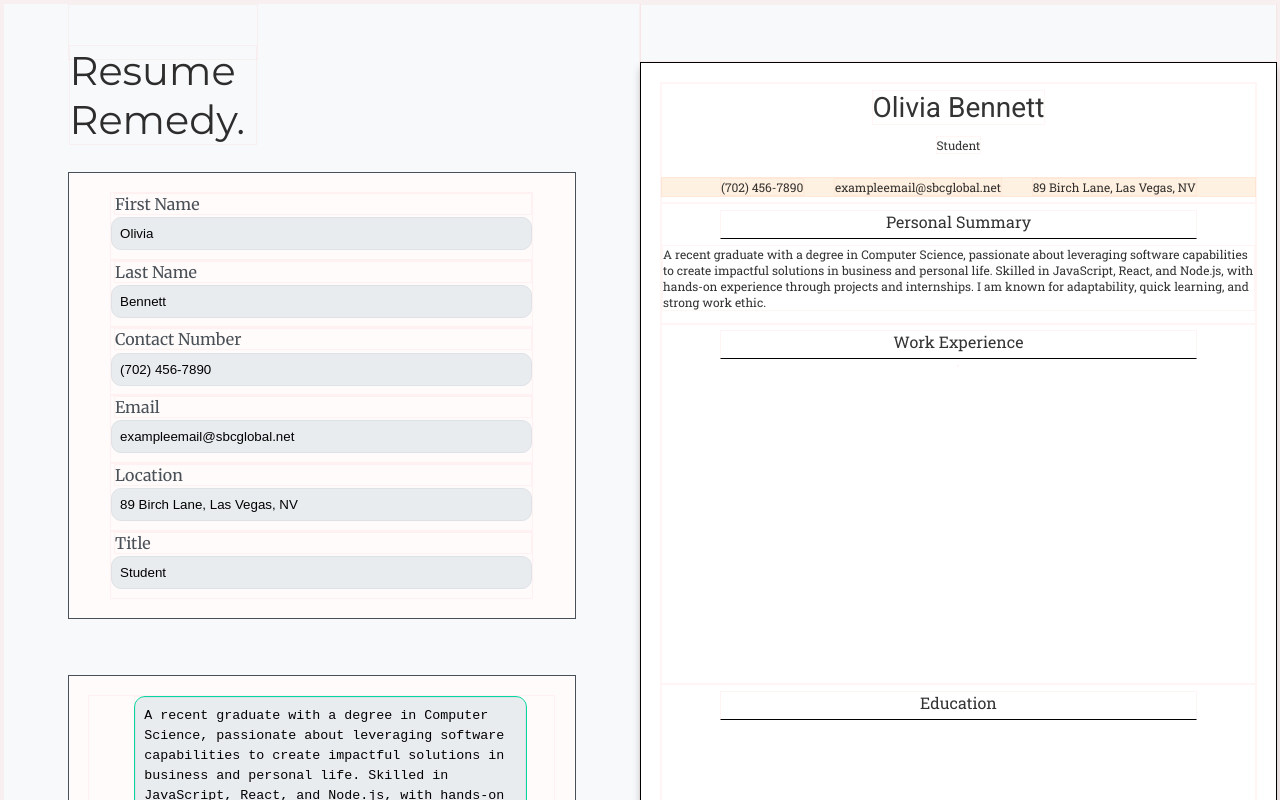
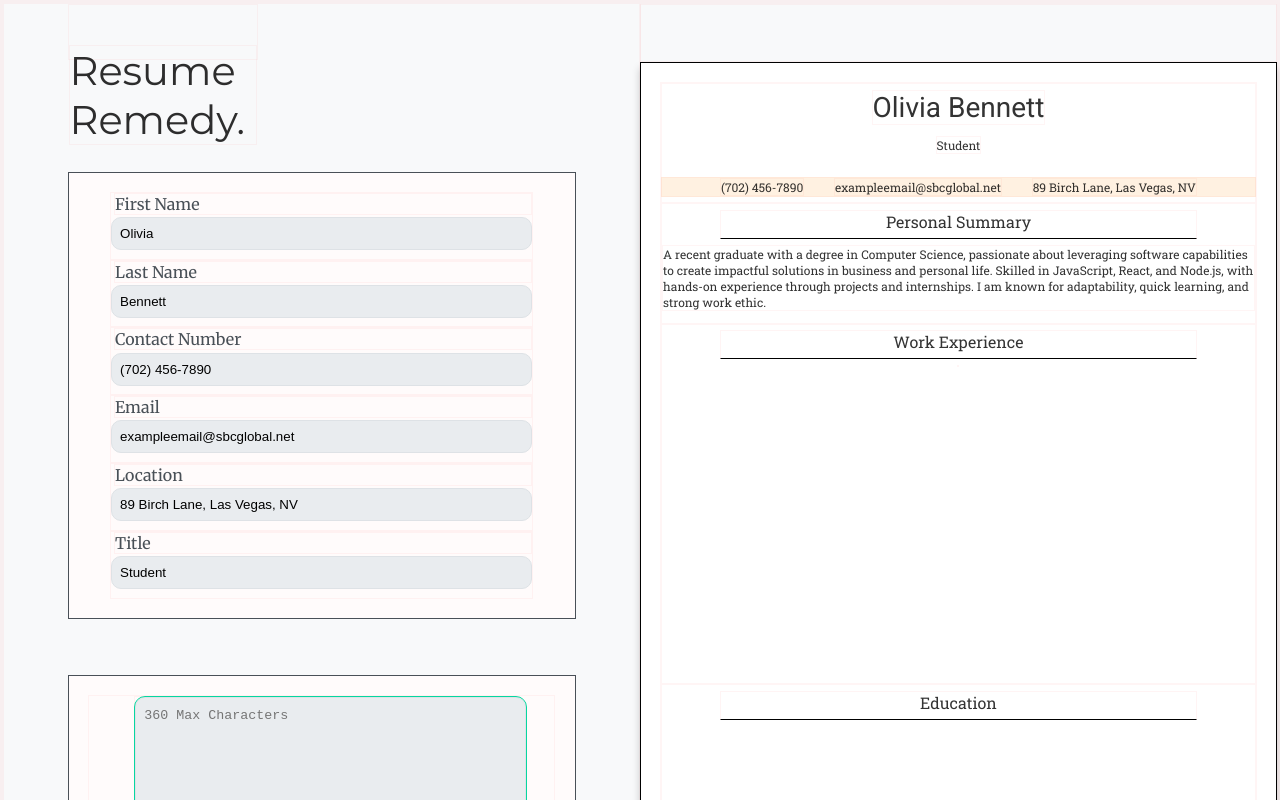
Before and after one commit to massoncorlette/Resume-Remedy, a React (Vite) app: page / in a window 1280 px wide. Both pictures are taken after a click on the button 321 px from the left and 747 px from the top of the page. Shown: the top 800 px of the page. Built offline with nearby package versions, Linux system fonts and the light colour scheme.

Commit message:
refactor:adjusting App root component to be the parent component for all user data and handler functions

```diff
--- a/src/App.jsx
+++ b/src/App.jsx
@@ -5,17 +5,26 @@ import { UserInfo, ResumePreview, UserHistory } from './components/resumePreview
 function App() {
   const [userData, setUser] = useState({firstName: "Olivia", lastName: "Bennett", phoneNumber: "(702) 456-7890", email: "exampleemail@sbcglobal.net", location: "89 Birch Lane, Las Vegas, NV",
     title: "Student", summary: "A recent graduate with a degree in Computer Science, passionate about leveraging software capabilities to create impactful solutions in business and personal life. Skilled in JavaScript, React, and Node.js, with hands-on experience through projects and internships. I am known for adaptability, quick learning, and strong work ethic.",
-
    });
 
-  //handler function
-  const userPropHandler = (value, propType) => {
+  //handler function for user info
+  const updateInfo = (value, propType) => {
 
     const changeUser = {...userData, [propType]:value};
 
     setUser(changeUser);
   }
 
+  const [userWork, setWork] = useState(
+    {set:true, company:"Google", job:"CEO", startdate:"August 15, 1997", enddate: "September 12, 2012"},
+    {set:true, company:"AppleBees", job:"Cook", startdate:"August 15, 1997", enddate: "September 12, 2012"},
+    {set:true, company:"Facebook", job:"UI Designer", startdate:"August 15, 1997", enddate: "September 12, 2012"}
+  )
+
+  //handler for user history
+  const updateWork = (index, newWork) => {
+    setWork(userWork.map((work, i) => (i === index ? newWork : work)));
+  };
 
   return (
     <>
@@ -23,9 +32,9 @@ function App() {
         <div id="logoContainer">
           <p id="title">Resume Remedy.</p>
         </div>
-        <UserInfo userPropHandler={userPropHandler} userData={userData}/>
-        <UserHistory userPropHandler={userPropHandler}
-        userData={userData}/>
+        <UserInfo updateInfo={updateInfo} userData={userData}/>
+        <UserHistory updateWork={updateWork}
+        userWork={userWork}/>
       </div>
       <div id="resumeContainer">
         <div id="controlsContainer"></div>
--- a/src/components/resumePreview.jsx
+++ b/src/components/resumePreview.jsx
@@ -1,7 +1,7 @@
 import squareadd from '../assets/squareadd.svg';
-import { useState } from 'react'
+import { useState } from 'react';
 
-export function UserInfo({userPropHandler,userData}) {
+export function UserInfo({ updateInfo,userData}) {
 
 
   return (
@@ -11,65 +11,53 @@ export function UserInfo({userPropHandler,userData}) {
         <input name="firstName"
         type="text"
         value={userData.firstName}
-        onChange={(event) => userPropHandler(event.target.value, "firstName")}></input>
+        onChange={(event) => updateInfo(event.target.value, "firstName")}></input>
       </div>
       <div id="lastName" className="infoInput">
         <label htmlFor="lastName">Last Name</label>
         <input name="lastName"
         type="text"
         value={userData.lastName}
-        onChange={(event) => userPropHandler(event.target.value, "lastName")}></input>
+        onChange={(event) => updateInfo(event.target.value, "lastName")}></input>
       </div>
       <div id="phoneNumber" className="infoInput">
         <label htmlFor="phoneNumber">Contact Number</label>
         <input name="phoneNumber"
         type="text"
         value={userData.phoneNumber}
-        onChange={(event) => userPropHandler(event.target.value, "phoneNumber")}></input>
+        onChange={(event) => updateInfo(event.target.value, "phoneNumber")}></input>
       </div>
       <div id="email" className="infoInput" >
         <label htmlFor="email">Email</label>
         <input name="email" placeholder='exampleemail@sbcglobal.net'
         type="text"
         value={userData.email}
-        onChange={(event) => userPropHandler(event.target.value, "email")}></input>
+        onChange={(event) => updateInfo(event.target.value, "email")}></input>
       </div>
       <div id="location" className="infoInput">
         <label htmlFor="location">Location</label>
         <input name="location" placeholder='Address / City / State'
         type="text"
         value={userData.location}
-        onChange={(event) => userPropHandler(event.target.value, "location")}></input>
+        onChange={(event) => updateInfo(event.target.value, "location")}></input>
       </div>
       <div className="infoInput">
         <label htmlFor="title">Title</label>
         <input name="title" placeholder='Student / Filmmaker / Window Washer ect.'
         type="text"
         value={userData.title}
-        onChange={(event) => userPropHandler(event.target.value, "title")}></input>
+        onChange={(event) => updateInfo(event.target.value, "title")}></input>
       </div>
     </div>
   );
 };
-
 //nest WorkHistory components in workhistory section
 //parent to WorkHistory component
-export function UserHistory({ userPropHandler, userData }) {
+
+export function UserHistory({ updateWork, userWork }) {
 
   //for UserHistory panels, activeIndex Flex 2 property added
   const [activeIndex, setActiveIndex] = useState(0);
-
-  const [userWork, setWork] = useState(
-    {set:true ,company:"Google", job:"Senior Engineer", startdate:"August 15, 1997", enddate: "September 12, 2012"},
-    {set:true, company:"AppleBees", job:"Cook", startdate:"August 15, 1997", enddate: "September 12, 2012"},
-    {set:true, company:"Facebook", job:"UI Designer", startdate:"August 15, 1997", enddate: "September 12, 2012"}
-  )
-
-  //setWork according to passed index number from child component ?
-  //pass in new object(newWork) for new userWork obj based upon index
-  const updateWork = (index, newWork) => {
-    setWork(userWork.map((work, i) => (i === index ? newWork : work)));
-  };
 
 
   return (
@@ -80,18 +68,15 @@ export function UserHistory({ userPropHandler, userData }) {
       <div id="experienceInputContainer">
         <textarea id="experienceInput" spellCheck="false" maxLength="360" placeholder='360 Max Characters'
         type="text"
-        value={userData.summary}
-        onChange={(event) => userPropHandler(event.target.value, "summary")}></textarea>
+        value={userWork.summary}
+        onChange={(event) => updateWork(event.target.value, "summary")}></textarea>
       </div></UserHistoryPanels>
 
       <UserHistoryPanels header="Work Experience"
       isActive={activeIndex === 2}
       onShow={() => setActiveIndex(2)} >
       <div>
-      <WorkHistoryPanels userPropHandler={updateWork}
 
-
-      />
       </div></UserHistoryPanels>
 
        <UserHistoryPanels header="Education"
@@ -102,19 +87,21 @@ export function UserHistory({ userPropHandler, userData }) {
   );
 }
 
-//parent to resume preview component
 //add btn element will pass true to onAdd
-function WorkHistoryPanels({userPropHandler,onAdd}) {
+function WorkHistoryPanels({onAdd,userWork}) {
 
 
   return (
     <>
-      <div className='jobHistoryContainers'>
-        <div className='jobCompany'>
-          { userWork.company }
+      {onAdd ? (
+        <div className='jobHistoryContainers'>
+          <div className='jobCompany'>
+            { userWork.company }
+          </div>
         </div>
-      </div>
-
+      ) : (
+        <></>
+      )}
     </>
   )
 }
```
